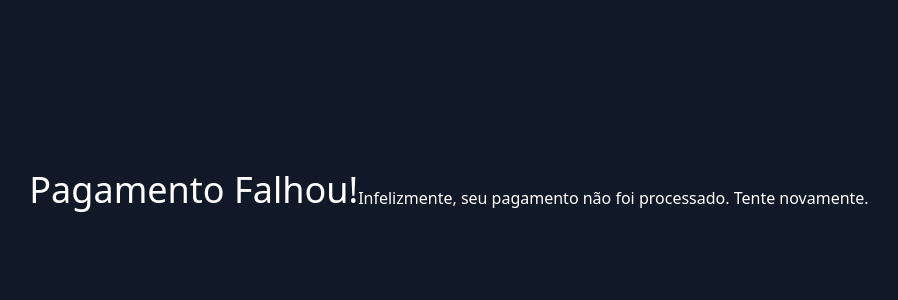
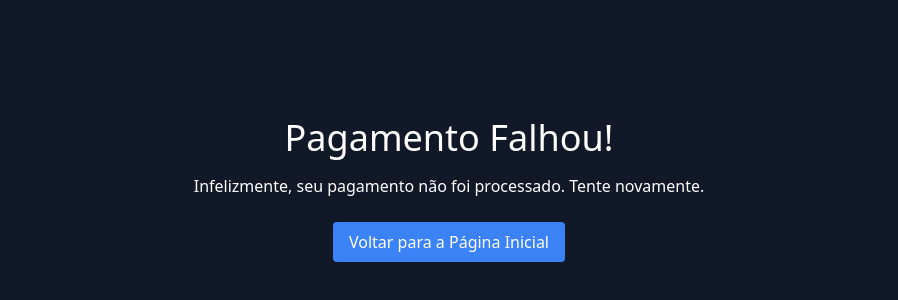
Before and after one commit to Nuggdr/gatev6, a Next.js app: page /failure in a window 1280 px wide. Shown: the part 210-510 px from the top of the page, without its empty margins (191-1089 px from the left). Built offline with nearby package versions, Linux system fonts and the light colour scheme.

Commit message:
Update failure.tsx

```diff
--- a/pages/failure.tsx
+++ b/pages/failure.tsx
@@ -5,8 +5,17 @@ const FailurePage = () => {
 
   return (
     <div className="min-h-screen flex items-center justify-center bg-gray-900 text-white">
-      <h1 className="text-4xl">Pagamento Falhou!</h1>
-      <p className="mt-4">Infelizmente, seu pagamento não foi processado. Tente novamente.</p>
+      <div className="text-center">
+        <h1 className="text-4xl">Pagamento Falhou!</h1>
+        <p className="mt-4">Infelizmente, seu pagamento não foi processado. Tente novamente.</p>
+
+        <button
+          onClick={() => router.push('/')}
+          className="mt-6 px-4 py-2 bg-blue-500 text-white rounded hover:bg-blue-700"
+        >
+          Voltar para a Página Inicial
+        </button>
+      </div>
     </div>
   );
 };
```
